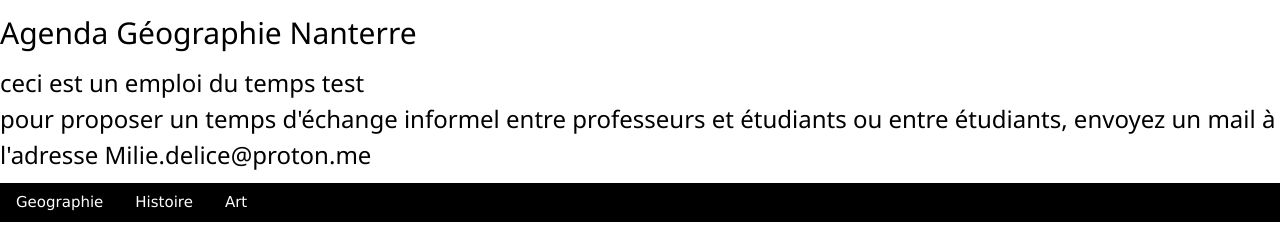
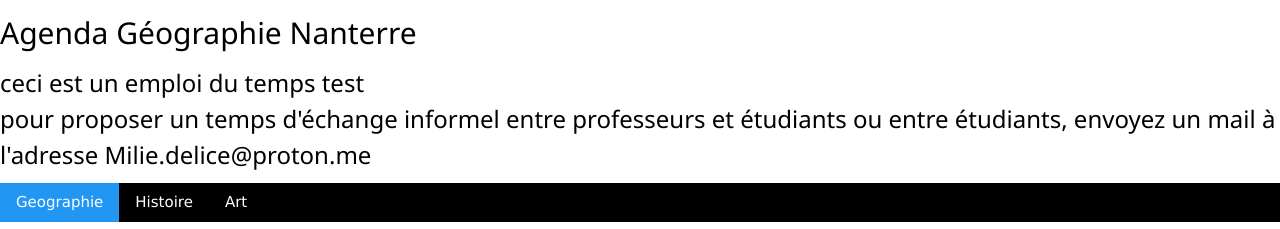
Before and after one commit to Elisegirl/emplois-du-temps-nanterre-temps-informels, a plain HTML site: page index.html in a window 1280 px wide. Shown: the top 229 px of the page. Drawn offline with nearby package versions, Linux system fonts and the light colour scheme.

Commit message:
Change button color for Geographie tab

```diff
--- a/index.html
+++ b/index.html
@@ -7,7 +7,7 @@
   <h2>Agenda Géographie Nanterre</h2>
   <h3>ceci est un emploi du temps test <br> pour proposer un temps d'échange informel entre professeurs et étudiants ou entre étudiants, envoyez un mail à l'adresse Milie.delice@proton.me</h3>
   <div class="w3-bar w3-black">
-    <button class="Onglet w3-bar-item w3-button w3-colbat" onclick="openCity('Geographie')">Geographie</button>
+    <button class="Onglet w3-bar-item w3-button w3-blue" onclick="openCity('Geographie')">Geographie</button>
     <button class="Onglet w3-bar-item w3-button w3-sienna" onclick="openCity('Histoire')">Histoire</button>
     <button class="Onglet w3-bar-item w3-button w3-magenta" onclick="openCity('Art')">Art</button>
   </div>
```
